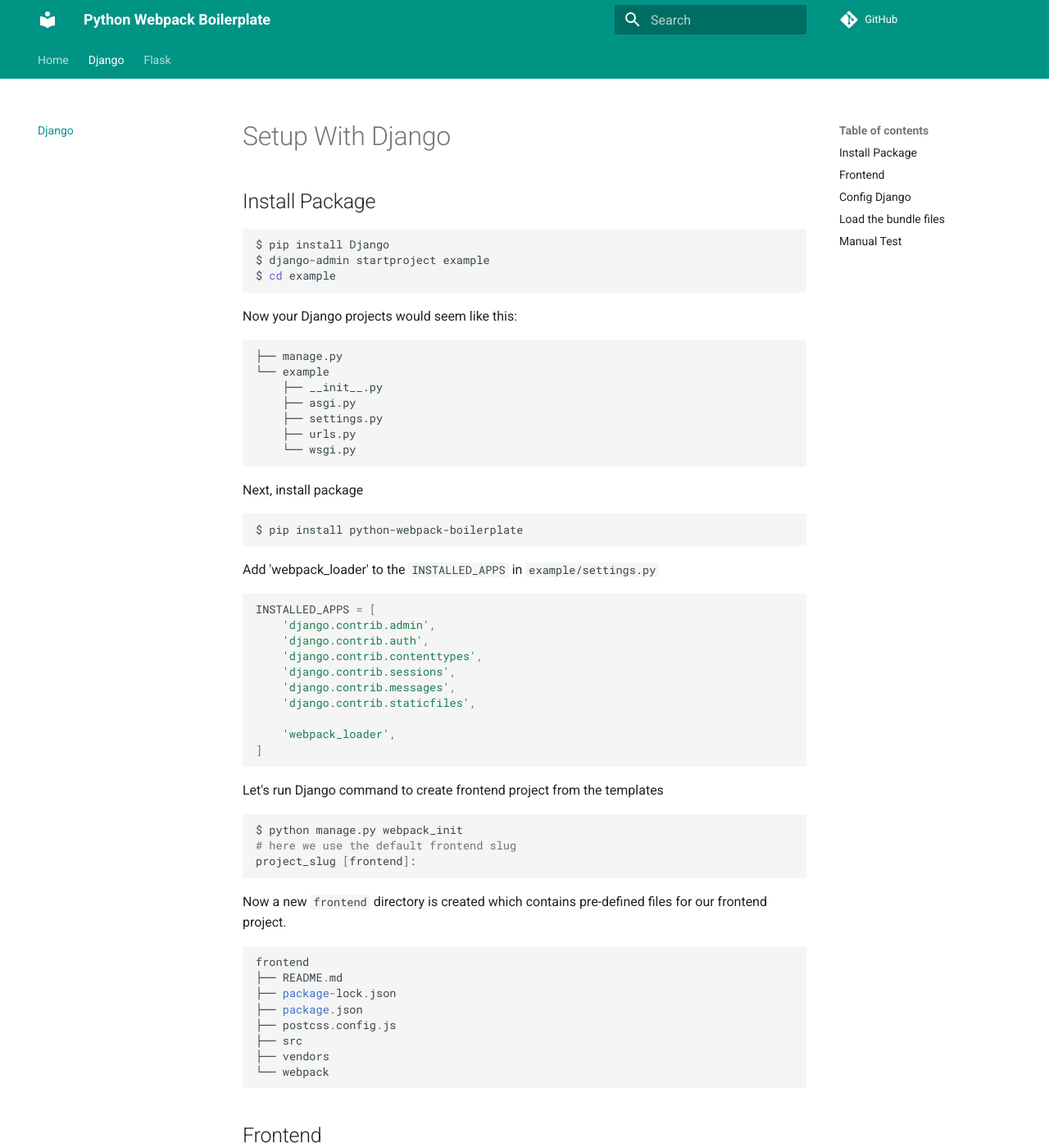
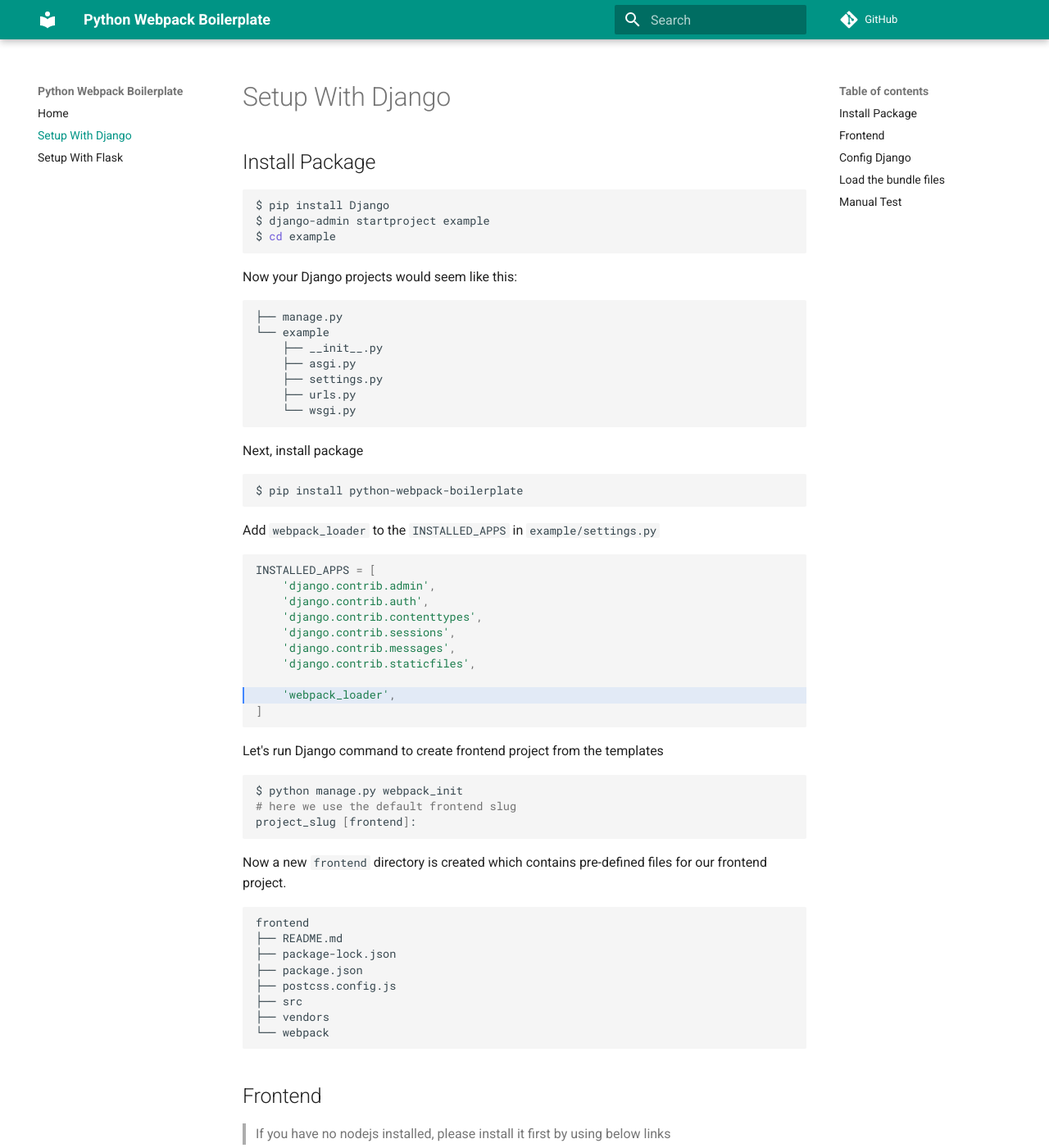
Before and after one commit to AccordBox/python-webpack-boilerplate, an MkDocs documentation site: the page built from docs/setup_with_django.md, in a window 1280 px wide and 1400 px high. Shown: the whole window at 82% size. Built offline with MkDocs 1.6.1 and Material for MkDocs 9.7.7, drawn with Linux system fonts in a browser that asks for light colours; comment, search, counter and statistics services are not loaded; some of the changed text lies outside the part shown.

Commit message:
update doc

````diff
--- a/docs/setup_with_django.md
+++ b/docs/setup_with_django.md
@@ -26,9 +26,9 @@
 $ pip install python-webpack-boilerplate
 ```
 
-Add 'webpack_loader' to the `INSTALLED_APPS` in `example/settings.py`
+Add `webpack_loader` to the `INSTALLED_APPS` in `example/settings.py`
 
-```python
+```python hl_lines="9"
 INSTALLED_APPS = [
     'django.contrib.admin',
     'django.contrib.auth',
@@ -122,7 +122,7 @@
 
 Update `example/urls.py`
 
-```python
+```python hl_lines="6"
 from django.contrib import admin
 from django.urls import path
 from django.views.generic import TemplateView
@@ -133,7 +133,7 @@
 ]
 ```
 
-```bash
+```bash hl_lines="9"
 $ mkdir example/templates
 
 ├── frontend
@@ -142,18 +142,18 @@
     ├── __init__.py
     ├── asgi.py
     ├── settings.py
-    ├── templates             # this is new
+    ├── templates
     ├── urls.py
     └── wsgi.py
 ```
 
 Update `TEMPLATES` in `example/settings.py`, so Django can know where to find the templates
 
-```python
+```python hl_lines="4"
 TEMPLATES = [
     {
         'BACKEND': 'django.template.backends.django.DjangoTemplates',
-        'DIRS': ['example/templates'],                      # this is new
+        'DIRS': ['example/templates'],
         'APP_DIRS': True,
         'OPTIONS': {
             'context_processors': [
@@ -169,7 +169,7 @@
 
 Add `index.html` to the above `example/templates`
 
-```django
+```django hl_lines="1 8 20 26"
 {% load webpack_loader static %}
 
 <!DOCTYPE html>
--- a/mkdocs.yml
+++ b/mkdocs.yml
@@ -5,14 +5,12 @@
   name: "material"
   palette:
     primary: teal
-  features:
-    - navigation.tabs
-    - navigation.sections
 markdown_extensions:
   - codehilite
+  - pymdownx.superfences:
 plugins:
   - search
 nav:
   - Home: index.md
-  - Django: setup_with_django.md
-  - Flask: setup_with_flask.md
+  - Setup With Django: setup_with_django.md
+  - Setup With Flask: setup_with_flask.md
````
Also changed, not shown: docs/setup_with_flask.md (+1 -1 lines).
